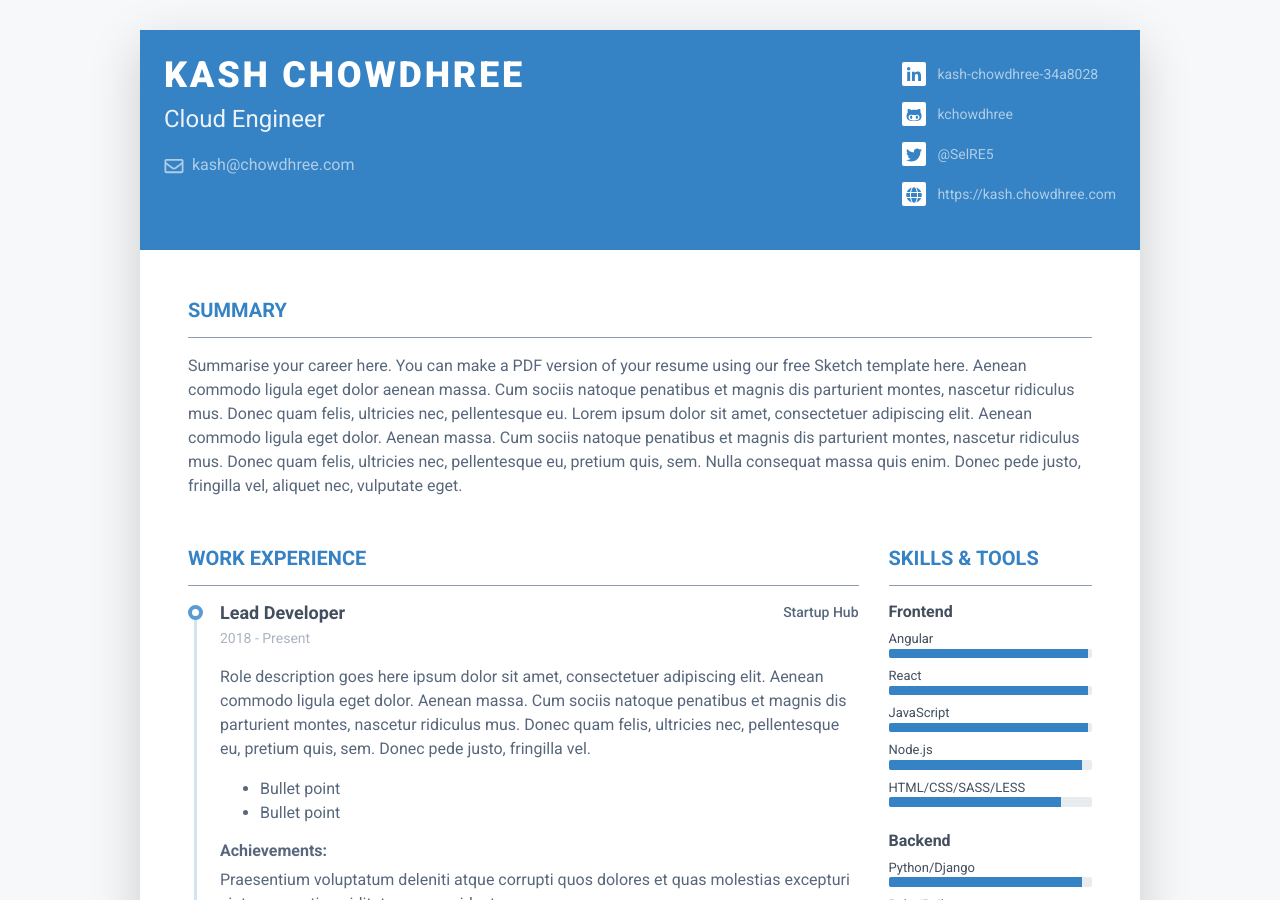
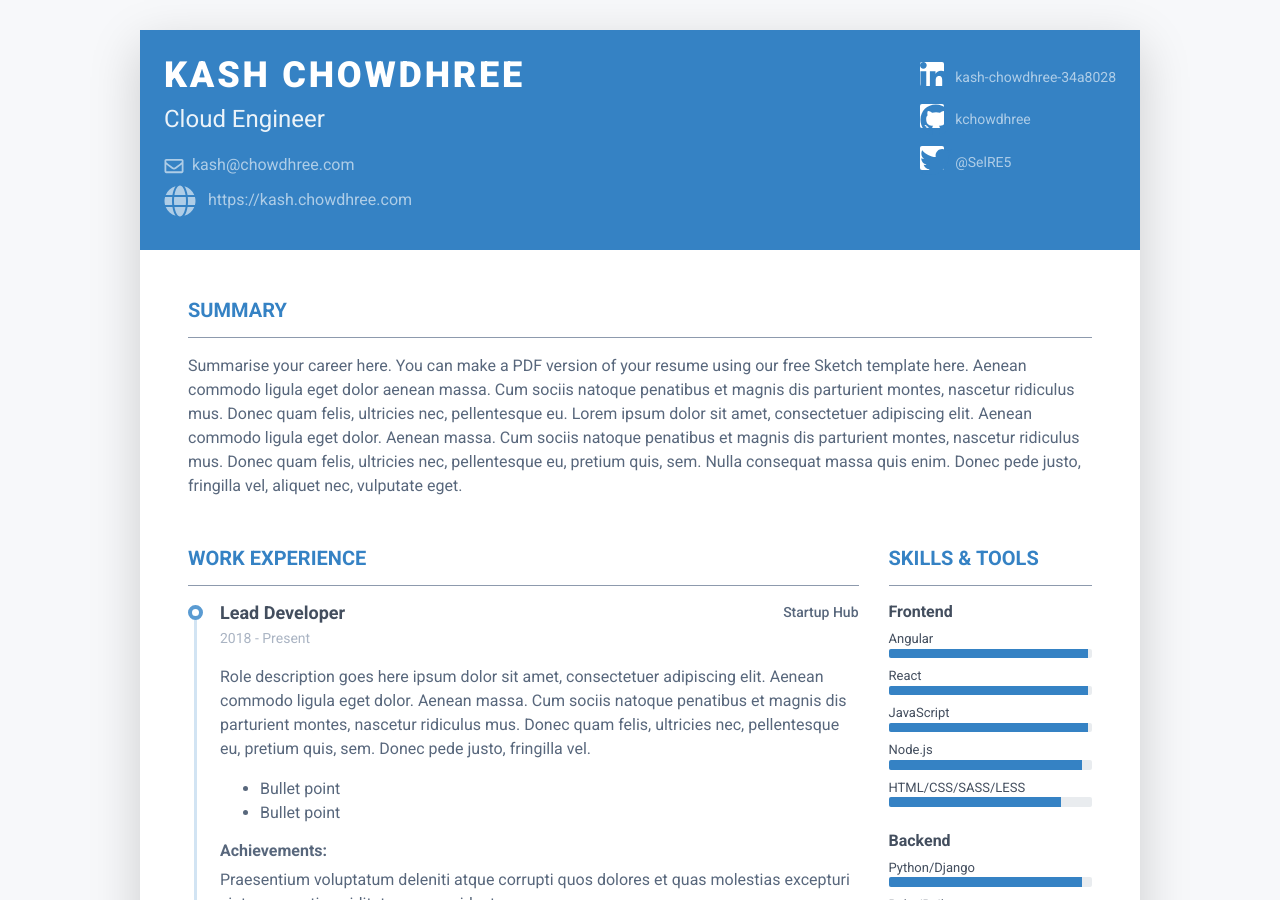
Before and after one commit to Hamy200/resume, a Jekyll site: the page built from index.markdown, in a window 1280 px wide and 900 px high. Built offline with Jekyll 4.4.1, drawn with Linux system fonts in a browser that asks for light colours; nearby versions of some CDN libraries.

Commit message:
Update header.html

```diff
--- a/_includes/header.html
+++ b/_includes/header.html
@@ -10,6 +10,17 @@
                     <li class="mb-2"><a href="mailto:{{ header.email }}"><i class="far fa-envelope fa-fw mr-2"
                                 data-fa-transform="grow-3"></i>{{ header.email }}</a></li>
 {% if header.phone %}                    <li><a href="tel:{{ header.phone }}"><i class="fas fa-mobile-alt fa-fw mr-2" data-fa-transform="grow-6"></i>{{ header.phone }}</a></li>  {% endif %}
+                       {% if header.website %}
+                    <li class="mb-3">
+                        <a href="{{ header.website }}">
+                            <span class="fa-container text-center mr-2">
+                                <i class="fas fa-globe fa-2x"></i>
+                            </span>
+                            {{ header.website }}
+                        </a>
+                    </li>
+                {% endif %}
+
                 </ul>
             </div>
             <!--//primary-info-->
@@ -19,7 +30,7 @@
                     <li class="mb-3">
                         <a href="https://linkedin.com/in/{{ header.linkedin }}">
                             <span class="fa-container text-center mr-2">
-                                <i class="fab fa-linkedin-in fa-fw"></i>
+                                <i class="fab fa-linkedin-in fa-2x"></i>
                             </span>
                             {{ header.linkedin }}
                         </a>
@@ -29,7 +40,7 @@
                     <li class="mb-3">
                         <a href="https://github.com/{{ header.github }}">
                             <span class="fa-container text-center mr-2">
-                                <i class="fab fa-github-alt fa-fw"></i>
+                                <i class="fab fa-github fa-2x"></i>
                             </span>
                             {{ header.github }}
                         </a>
@@ -69,7 +80,7 @@
                     <li class="mb-3">
                         <a href="https://twitter.com/{{ header.twitter }}">
                             <span class="fa-container text-center mr-2">
-                                <i class="fab fa-twitter fa-fw"></i>
+                                <i class="fab fa-twitter fa-2x"></i>
                             </span>
                             {{ header.twitter }}
                         </a>
@@ -95,16 +106,6 @@
                         </a>
                     </li>
                 {% endif %}
-                {% if header.website %}
-                    <li class="mb-3">
-                        <a href="{{ header.website }}">
-                            <span class="fa-container text-center mr-2">
-                                <i class="fas fa-globe"></i>
-                            </span>
-                            {{ header.website }}
-                        </a>
-                    </li>
-                {% endif %}
                 </ul>
             </div>
             <!--//secondary-info-->
```
